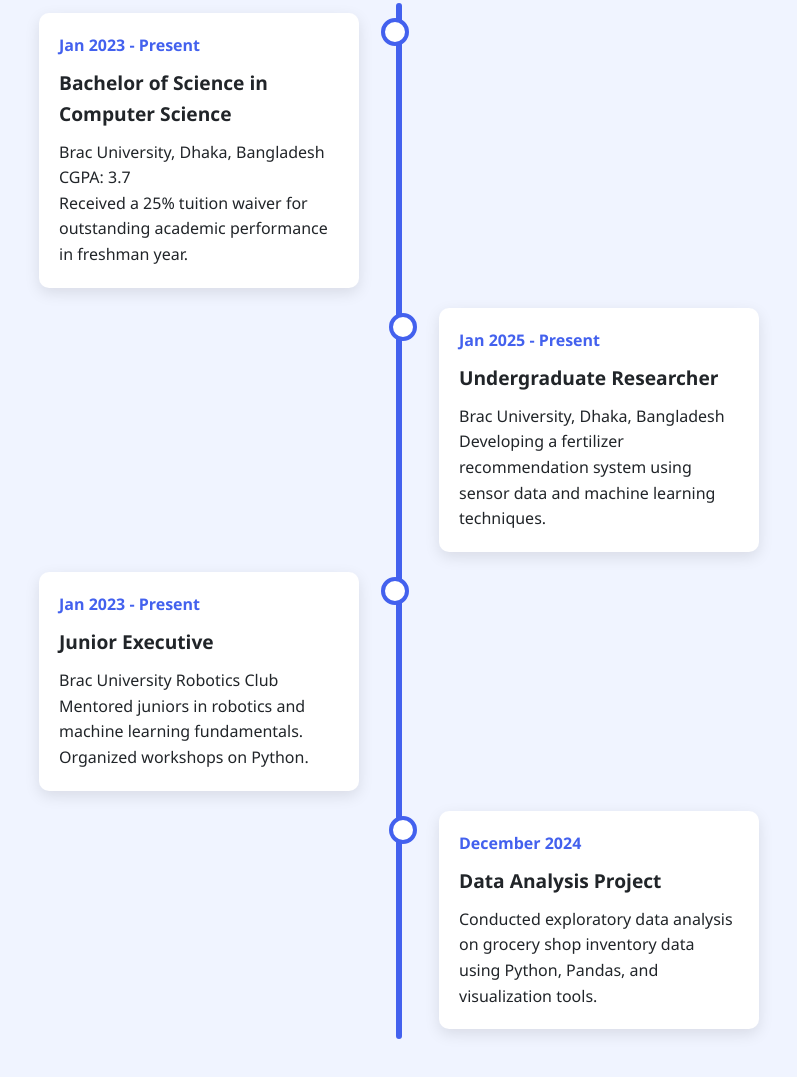
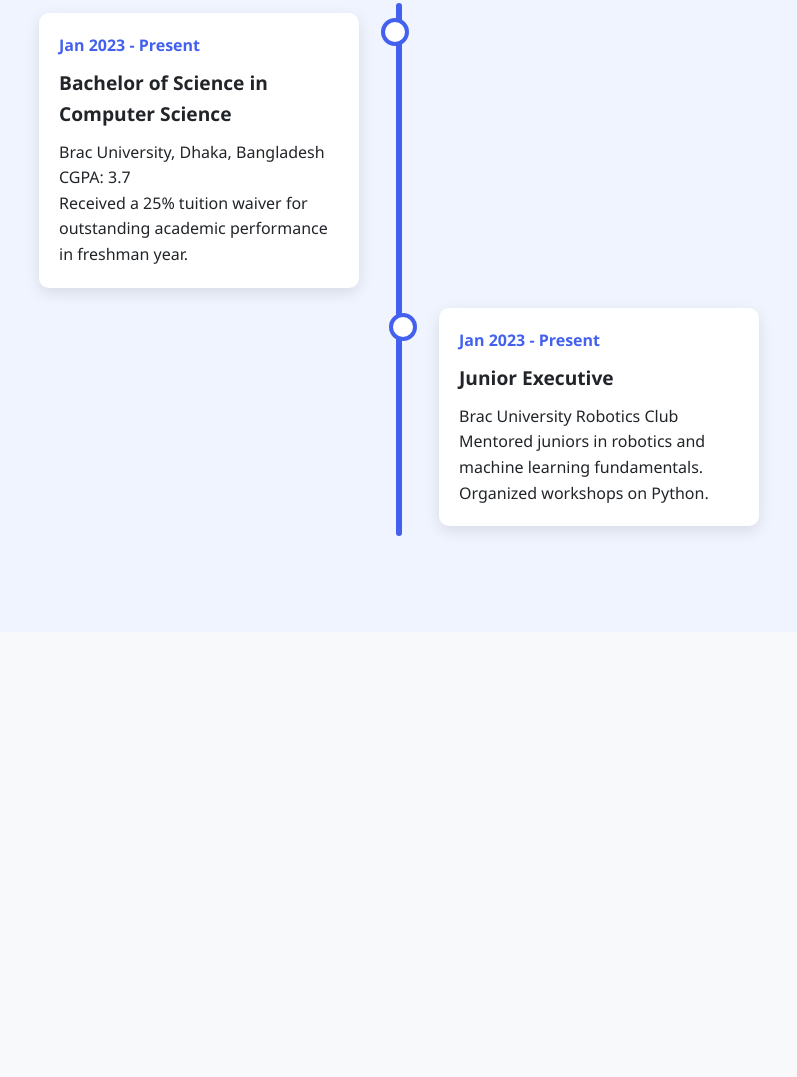
Before and after one commit to Tawseef-Tonoy/Tawseef-Tonoy.github.io, a plain HTML site: page index.html in a window 1280 px wide. Shown: the part 3797-4874 px from the top of the page, without its empty margins (241-1038 px from the left). After the commit the page ends 4429 px from the top, so only its background shows below. Drawn offline with Linux system fonts and the light colour scheme.

Commit message:
Update index.html

```diff
--- a/index.html
+++ b/index.html
@@ -785,15 +785,8 @@
                         <p>Received a 25% tuition waiver for outstanding academic performance in freshman year.</p>
                     </div>
                 </div>
+
                 <div class="timeline-item right">
-                    <div class="timeline-content">
-                        <div class="timeline-date">Jan 2025 - Present</div>
-                        <h3 class="timeline-title">Undergraduate Researcher</h3>
-                        <p>Brac University, Dhaka, Bangladesh</p>
-                        <p>Developing a fertilizer recommendation system using sensor data and machine learning techniques.</p>
-                    </div>
-                </div>
-                <div class="timeline-item left">
                     <div class="timeline-content">
                         <div class="timeline-date">Jan 2023 - Present</div>
                         <h3 class="timeline-title">Junior Executive</h3>
@@ -801,11 +794,3 @@
                         <p>Mentored juniors in robotics and machine learning fundamentals. Organized workshops on Python.</p>
                     </div>
                 </div>
-                <div class="timeline-item right">
-                    <div class="timeline-content">
-                        <div class="timeline-date">December 2024</div>
-                        <h3 class="timeline-title">Data Analysis Project</h3>
-                        <p>Conducted exploratory data analysis on grocery shop inventory data using Python, Pandas, and visualization tools.</p>
-                    </div>
-                </div>
-            </div>
```
